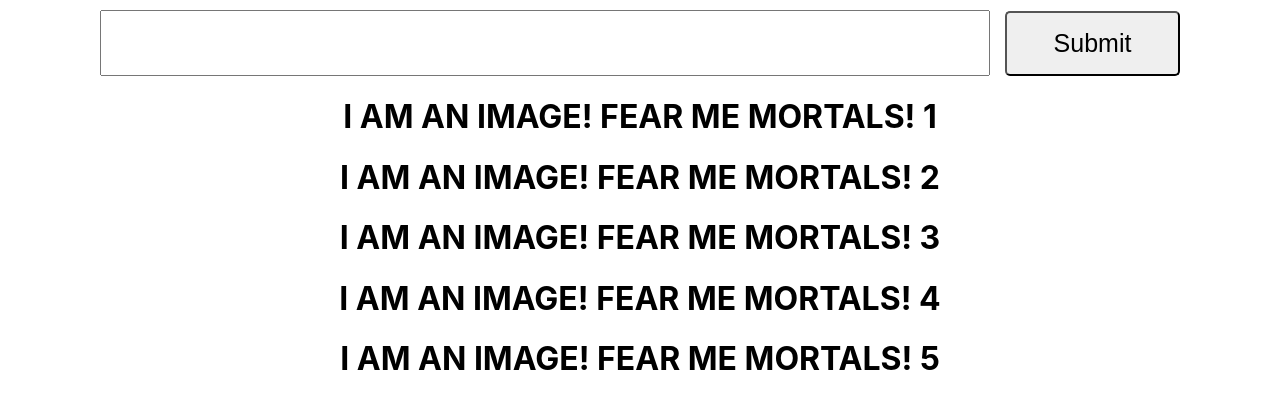
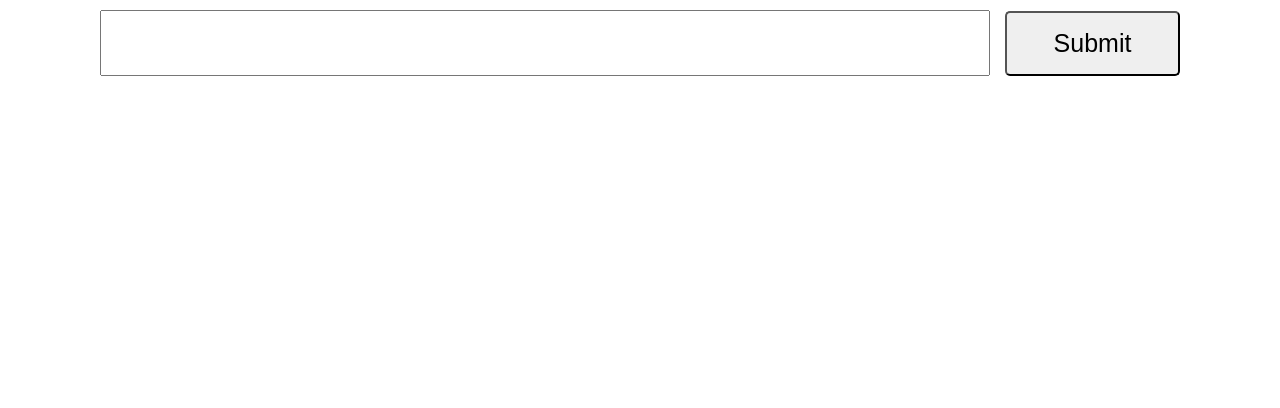
Before and after one commit to pnolan89/gif-sorter, a React (Create React App) app: page / in a window 1280 px wide. Shown: the top 408 px of the page. Built offline with nearby package versions, Linux system fonts and the light colour scheme.

Commit message:
pass api data into imagelist component

```diff
--- a/src/App.js
+++ b/src/App.js
@@ -8,22 +8,22 @@ class App extends Component {
   constructor() {
     super();
     this.state = {
-      mainInput: ""
+      imageData: []
     };
     this.handleMainInputSubmit = this.handleMainInputSubmit.bind(this);
   }
 
   handleMainInputSubmit(input) {
     let newState = this.state;
-    newState.mainInput = input;
-    this.setState(newState);
     axios.get(`http://api.giphy.com/v1/gifs/search?api_key=W44TRfEABYfip5euY6PwifWx6vh4oLvm&q=${input}`)
       .then((response) => {
+        newState.imageData = response.data.data;
+        this.setState(newState);
         console.log('Success!');
-        console.log(response);
+        console.log(newState);
       })
       .catch(function (response) {
-        console.log(response)
+        console.log(response);
       });
   }
 
@@ -31,7 +31,7 @@ class App extends Component {
     return (
       <div className="App">
           <MainInput handleMainInputSubmit={this.handleMainInputSubmit}/>
-          <ImageList />
+          <ImageList imageData={this.state.imageData}/>
       </div>
     );
   }
--- a/src/image-list/image-list.jsx
+++ b/src/image-list/image-list.jsx
@@ -7,9 +7,10 @@ class ImageList extends Component {
     super(props);
   }
 
+
   render() {
-    const gifdata = [1, 2, 3, 4, 5];
-    const images = gifdata.map((image) =>
+    console.log('IMAGELIST PROPS: ', this.props);
+    const images = this.props.imageData.map((image) =>
       <Image image={image}/>
     )
     return (
--- a/src/image-list/image.jsx
+++ b/src/image-list/image.jsx
@@ -8,7 +8,7 @@ class Image extends Component {
 
   render() {
     return (
-      <h1>I AM AN IMAGE! FEAR ME MORTALS! {this.props.image}</h1>
+      <h1>{this.props.image.id}</h1>
     );
   }
 }
```
